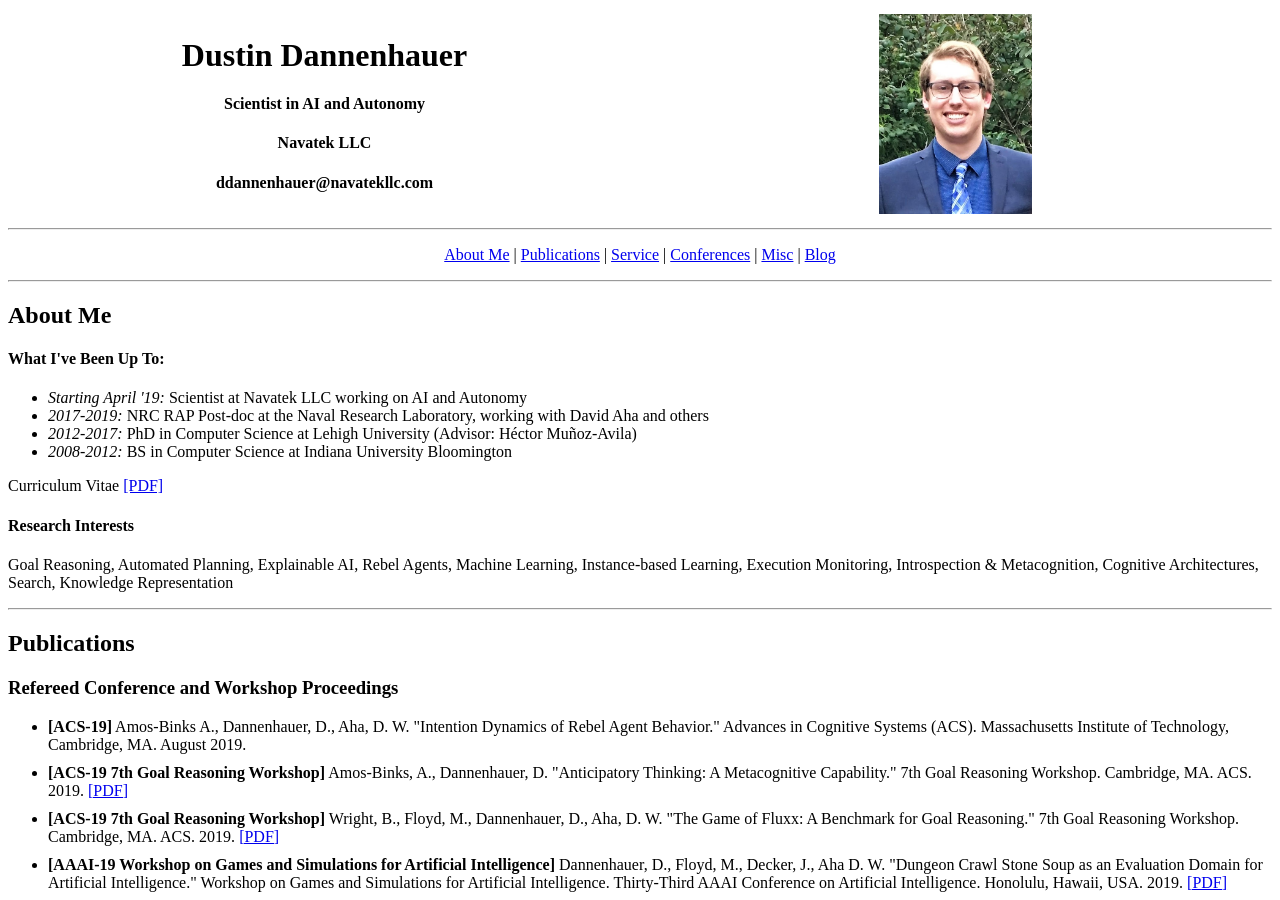
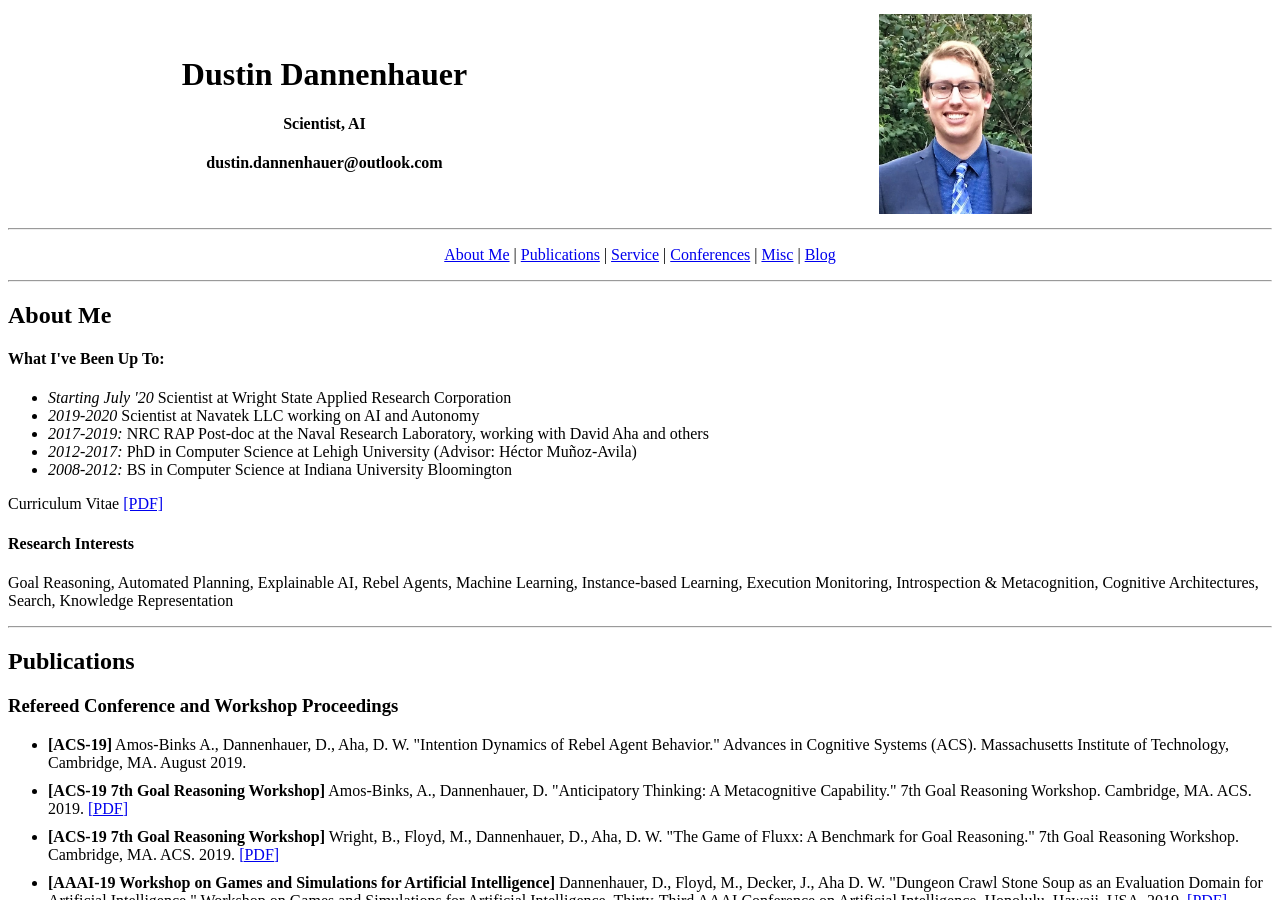
Before and after one commit to dustintd/dustintd.github.io, a Jekyll site: the page index.html, which Jekyll copies as it is, in a window 1280 px wide and 900 px high. Built offline with Jekyll 4.4.1, drawn with Linux system fonts in a browser that asks for light colours; comment, search, counter and statistics services are not loaded; some of the changed text lies outside the part shown.

Commit message:
updated my email

```diff
--- a/index.html
+++ b/index.html
@@ -50,9 +50,9 @@
                 <tr>
                     <td>
                         <h1 align="center">Dustin Dannenhauer</h1>
-                        <h4 align="center">Scientist in AI and Autonomy</h4>
-                        <h4 align="center">Navatek LLC</h4>
-                        <h4 align="center">ddannenhauer@navatekllc.com</h4>
+                        <h4 align="center">Scientist, AI</h4>
+                        <!-- h4 align="center">Wright State Applied Research Corporation</h4 -->
+                        <h4 align="center">dustin.dannenhauer@outlook.com</h4>
                     </td>
                 </tr>
             </table>
@@ -83,7 +83,8 @@
 
 <h4>What I've Been Up To:</h4>
 <ul>
-    <li><em>Starting April '19:</em> Scientist at Navatek LLC working on AI and Autonomy</li>
+    <li><em>Starting July '20</em> Scientist at Wright State Applied Research Corporation</li>
+    <li><em>2019-2020</em> Scientist at Navatek LLC working on AI and Autonomy</li>
     <li><em>2017-2019:</em> NRC RAP Post-doc at the Naval Research Laboratory, working with David Aha and others</li>
     <li><em>2012-2017:</em> PhD in Computer Science at Lehigh University (Advisor: H&eacute;ctor Mu&ntilde;oz-Avila)</li>
     <li><em>2008-2012:</em> BS in Computer Science at Indiana University Bloomington</li>
@@ -277,6 +278,6 @@ Curriculum Vitae <a href="cv-web.pdf">[PDF]</a>
 
 </ul>
 <hr/>
-<p align="center">Last Updated: October 2019</p>
+<p align="center">Last Updated: July 2020</p>
 </body>
 </html>
```
